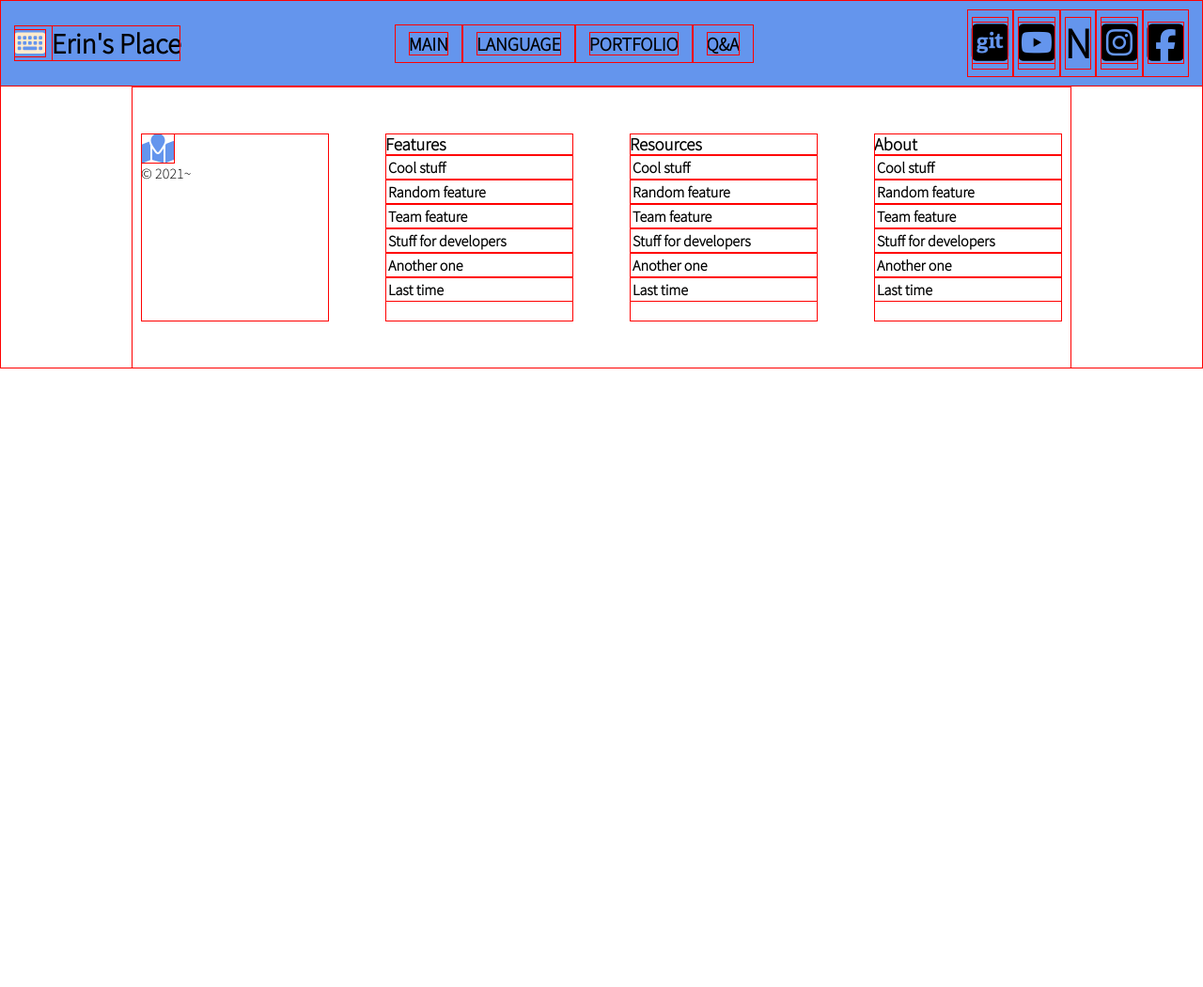
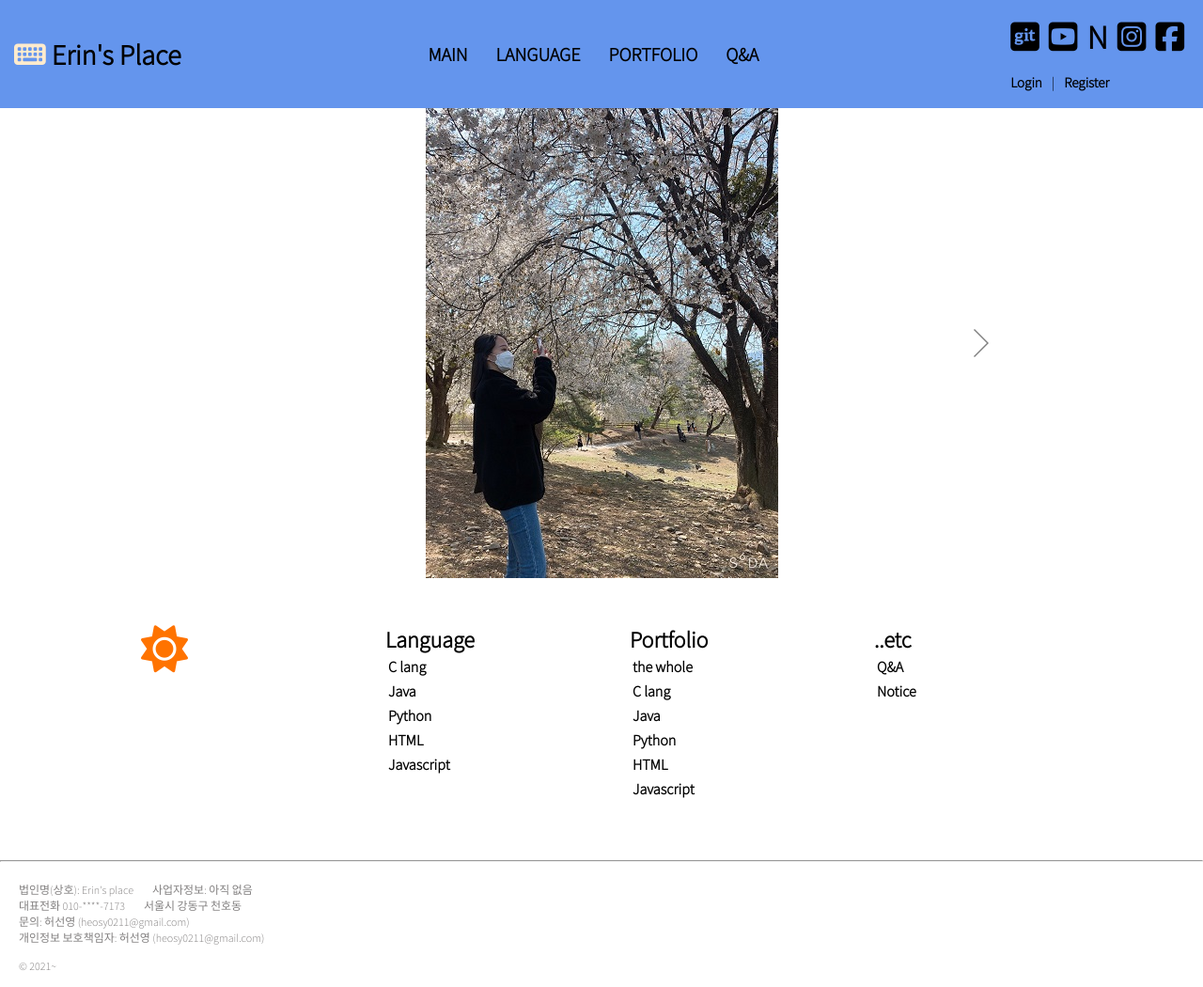
Before and after one commit to dodo0211/project_Erin_place, a PHP site: page / in a window 1280 px wide. Shown: the whole page at 94% size. Before the commit the page ends 392 px from the top, so only its background shows below. Run offline with PHP 8.4, Linux system fonts and the light colour scheme; some libraries are stand-ins or nearby versions.

Commit message:
index.php 구조
이벤트 처리를 제외한 구조 설계 완료

```diff
--- a/css/common.css
+++ b/css/common.css
@@ -1,19 +1,19 @@
-* {
+/* * {
   outline: 1px solid red;
   outline-offset: -1px;
-}
+} */
 
 * {
   font-family: "Source Sans Pro";
   list-style: none;
+  /* 하이퍼텍스트 밑줄이랑 글자색 효과 지우기 */
+  text-decoration: none;
   margin: 0;
   padding: 0;
 }
 
 /* ////////////////////// header ///////////////////// */
 a {
-  /* 하이퍼텍스트 밑줄이랑 글자색 효과 지우기 */
-  text-decoration: none;
   color: black;
   font-weight: bold;
 }
@@ -39,9 +39,7 @@ div.navbar_logo i {
 }
 
 ul.navbar_menu {
-  list-style: none;
   display: flex;
-  padding-left: 0;
   font-size: 20px;
 }
 
@@ -55,14 +53,21 @@ ul.navbar_menu li:hover {
 }
 
 ul.navbar_icons {
-  list-style: none;
   display: flex;
-  padding-left: 0;
 }
 
 ul.navbar_icons li {
   padding: 8px 5px;
-  font-size: 45px;
+  font-size: 35px;
+}
+
+ul.register_login {
+  display: flex;
+}
+
+ul.register_login li {
+  padding: 8px 5px;
+  font-size: 15px;
 }
 
 a.navbar_toggle {
@@ -108,38 +113,88 @@ a.navbar_toggle {
 }
 
 /* ////////////////////// img_slide ///////////////////// */
+/* 슬라이드 컨테이너 (4개 슬라이드, 네비게이션바) */
+.slideshow {
+  /* background-color: black; */
+  min-width: 960px;
+  height: 500px;
+  /* 넘치면 안 보이도록 */
+  overflow: hidden;
+  /* 자식들이 나를 기준으로 이동하도록 처리 */
+  /* static이 되면 자식들이 relative를 가진 body를 기준으로 움직임 */
+  position: relative;
+}
+
+/* 슬라이드 4개를 가지고 있는 컨테이너 */
+.slideshow_slides {
+  /* slideshow(position이 relative)가 부모이며, 그 부모를 따름 */
+  position: absolute;
+  /* 부모가 960px */
+  width: 100%;
+  /* 부모가 465px */
+  height: 100%;
+}
+
+.slideshow_slides .anmaited {
+  -webkit-transition: left 0.3s ease-in;
+  transition: left 0.3s ease-in;
+}
+
+.slideshow_slides > a {
+  /* slideshow(position이 relative)가 부모이며, 그 부모를 따름 */
+  position: absolute;
+  width: 100%;
+  height: 100%;
+  text-align: center;
+}
+
+/* 슬라이드 좌우 네비게이션 */
+.slideshow_nav a {
+  width: 71px;
+  height: 71px;
+  position: absolute;
+  left: 50%;
+  top: 50%;
+  /* 무조건 중앙 정렬 */
+  transform: translateX(-50%) translateY(-50%);
+  background: url("../img/sprites.png") no-repeat;
+  /* 보이지 않는 곳으로 들여쓰기 = prev, next 글자 없애기 */
+  text-indent: -9999em;
+}
+
+.slideshow_nav a.prev {
+  background-position: 0 -20px;
+  margin-left: -400px;
+}
+
+/* 첫번째와 마지막 슬라이드일 때 버튼 숨기기 */
+.slideshow_nav a.disabled {
+  display: none;
+}
+
+.slideshow_nav a.next {
+  background-position: -80px -20px;
+  margin-left: 400px;
+}
 
 /* ////////////////////// footer ///////////////////// */
 footer {
-  width: 1000px;
-  height: 300px;
-  margin: 0 auto;
   display: flex;
-  justify-content: space-between;
-  align-items: center;
+  font-size: 0.75em;
+  color: #838080;
+  padding-top: 20px;
+  margin-left: 20px;
 }
 
-footer div {
-  width: 200px;
-  height: 200px;
-  margin: 10px;
+footer > span > div {
+  display: flex;
+  margin-right: 5px;
 }
 
-footer div.logo i {
-  color: cornflowerblue;
-  font-size: 2rem;
-  font-weight: 700;
+footer > span > div > div {
+  margin-right: 20px;
 }
 
-footer div.features h3 {
-  margin-top: 0;
+footer > span:first-child {
+  flex-grow: 6;
 }
-
-footer ul.features-content {
-  list-style: none;
-}
-
-footer ul.features-content li {
-  padding: 3px;
-  font-weight: 600;
-}
--- /dev/null
+++ b/css/main.css
@@ -0,0 +1,39 @@
+* {
+  margin: 0;
+  padding: 0;
+}
+
+section {
+  width: 1000px;
+  height: 300px;
+  margin: 0 auto;
+  display: flex;
+  justify-content: space-between;
+  align-items: center;
+}
+
+section div {
+  width: 200px;
+  height: 200px;
+  margin: 10px;
+}
+
+section div.logo i {
+  color: rgb(255, 115, 0);
+  font-size: 50px;
+  font-weight: 700;
+}
+
+section ul {
+  list-style: none;
+}
+
+section ul > li {
+  padding: 3px;
+  font-weight: 600;
+}
+
+section li:hover {
+  background-color: cornflowerblue;
+  border-radius: 4px;
+}
--- a/footer.php
+++ b/footer.php
@@ -1,37 +1,18 @@
-<div class="logo"><i class="fas fa-map-marked"></i> <br /> &copy; 2021~</div>
-<div class="features">
-    <h3>Features</h3>
-    <ul class="features-content">
-        <li>Cool stuff</li>
-        <li>Random feature</li>
-        <li>Team feature</li>
-        <li>Stuff for developers</li>
-        <li>Another one</li>
-        <li>Last time</li>
-    </ul>
-</div>
+<span>
+    <div>
+        <div>법인명(상호): Erin's place</div>
+        <div>사업자정보: 아직 없음</div>
+    </div>
 
+    <div>
+        <div>대표전화 010-****-7173</div>
+        <div>서울시 강동구 천호동</div>
+    </div>
 
-<div class="features">
-    <h3>Resources</h3>
-    <ul class="features-content">
-        <li>Cool stuff</li>
-        <li>Random feature</li>
-        <li>Team feature</li>
-        <li>Stuff for developers</li>
-        <li>Another one</li>
-        <li>Last time</li>
-    </ul>
-</div>
+    <div>문의: 허선영 (heosy0211@gmail.com)</div>
+    <div>개인정보 보호책임자: 허선영 (heosy0211@gmail.com)</div>
+    <br>
+    <div>&copy; 2021~</div>
+    <br>
 
-<div class="features">
-    <h3>About</h3>
-    <ul class="features-content">
-        <li>Cool stuff</li>
-        <li>Random feature</li>
-        <li>Team feature</li>
-        <li>Stuff for developers</li>
-        <li>Another one</li>
-        <li>Last time</li>
-    </ul>
-</div>
+</span>
--- a/header.php
+++ b/header.php
@@ -9,12 +9,13 @@
         <!-- 네비게이션 메뉴 -->
         <!-- div도 블록, ul도 블럭이니까 둘 중 하나만 써도 됨 -->
         <ul class="navbar_menu" class="active">
-            <li><a href="#">MAIN</a></li>
+            <li><a href="http://<?php echo $_SERVER['HTTP_HOST']; ?>/project_erin_place/index.php">MAIN</a></li>
             <li><a href="#">LANGUAGE</a></li>
             <li><a href="#">PORTFOLIO</a></li>
             <li><a href="#">Q&A</a></li>
         </ul>
 
+        <div>
             <!-- 네비게이션 아이콘 -->
             <ul class="navbar_icons">
                 <li><a href="https://github.com/dodo0211" target="_blank"><i class="fab fa-git-square"></i></a></li>
@@ -24,8 +25,17 @@
                 <li><a href="#" target="_blank"></a><i class="fab fa-facebook-square"></i></a></li>
             </ul>
 
+            <ul class="register_login">
+                <li><a href="#">Login</a></li>
+                <li>|</li>
+                <li><a href="#">Register</a></li>
+            </ul>
+        </div>
+
         <!-- 햄버거바 -->
         <a href="#" class="navbar_toggle" id="navbar_button"> <i class="fas fa-bars"></i> </a>
 
     </nav>
 </div>
+
+<div><?php include $_SERVER['DOCUMENT_ROOT'] . "/project_erin_place/img_slide.php"; ?></div>
--- a/img_slide.php
+++ b/img_slide.php
@@ -0,0 +1,18 @@
+<body onload="slide_func()">
+    <!-- header > slide container -->
+    <div class="slideshow">
+        <!-- container > nav slide*4 -->
+        <div class="slideshow_slides">
+            <a href="#"><img src="./img/slide1.jpg" alt="slide1"></a>
+            <a href="#"><img src="./img/slide2.jpg" alt="slide2"></a>
+            <a href="#"><img src="./img/slide3.jpg" alt="slide3"></a>
+            <a href="#"><img src="./img/slide4.jpg" alt="slide4"></a>
+        </div>
+
+        <!-- 슬라이드 좌우 네비게이션 -->
+        <div class="slideshow_nav">
+            <a href="#" class="prev">prev</a>
+            <a href="#" class="next">next</a>
+        </div>
+    </div>
+</body>
--- a/index.php
+++ b/index.php
@@ -23,10 +23,12 @@
         <?php include $_SERVER['DOCUMENT_ROOT'] . "/project_erin_place/header.php"; ?>
     </header>
 
-    <!-- section (main) s-->
+    <!-- section (main) -->
     <section>
         <?php include $_SERVER['DOCUMENT_ROOT'] . "/project_erin_place/main.php"; ?>
     </section>
+
+    <hr>
 
     <!-- footer -->
     <footer>
--- /dev/null
+++ b/js/img_slide.js
@@ -0,0 +1,73 @@
+function slide_func() {
+    // 객체변수 선언
+    let slideshow = document.querySelector("div.slideshow");
+    let slideshowSlides = document.querySelector("div.slideshow_slides");
+    let slides = document.querySelectorAll("div.slideshow_slides a");
+    let prev = document.querySelector(".prev");
+    let next = document.querySelector(".next");
+    let slideCount = slides.length;
+    let currentIndex = 0;   //슬라이드 현재 위치 카운트
+    let timer;  //타이머 설정 변수
+
+    // 슬라이드를 가로로 배열
+    for(let i=0; i<slideCount; i++) {
+        let newLeft = i*100 + '%';
+        slides[i].style.left = newLeft;
+    }
+
+    // 슬라이드 이동
+    function gotoSlide(index) {
+        currentIndex = index;
+        let newLeft = -(currentIndex * 100) + '%';
+        slideshowSlides.style.left = newLeft;
+        slideshowSlides.classList.add('animated');
+
+        // 0번이면 prev가 안보이게, 3번이면 next가 안보이게
+        // 클래스에 disabled를 추가하여 css에서 처리할 수 있게
+        (currentIndex === 0)?(prev.classList.add('disabled')):(prev.classList.remove('disabled'));
+        (currentIndex === 3)?(next.classList.add('disabled')):(next.classList.remove('disabled'));
+    }
+
+    // 슬라이드 초기화 위치
+    gotoSlide(0);
+
+    // 좌우 네비게이션바 이벤트핸들러 처리
+    prev.addEventListener('click', function(e) {
+        // a 태그 기능을 막아버림
+        e.preventDefault();
+        let index = currentIndex;
+        index=(index === 0)? slideCount-1: index-1;
+        gotoSlide(index);
+    });
+
+    // 좌우 네비게이션바 이벤트핸들러 처리
+    next.addEventListener('click', function(e) {
+        // a 태그 기능을 막아버림
+        e.preventDefault();
+        let index = currentIndex;
+        index=(index === (slideCount-1))? 0: index+1;
+        gotoSlide(index);
+    });
+
+    // 자동 타이머 기능셋팅
+    function startTimer(){
+        timer = setInterval(function(){
+            let index = (currentIndex + 1) % slideCount;
+            gotoSlide(index);
+        },3000 );
+    }
+    startTimer();
+
+    // 자동타이머 정지
+    slideshowSlides.addEventListener('mouseenter', function(){
+        clearInterval(timer);   //타이머를 정지
+    });
+
+    // 자동타이머 다시 시작
+    slideshowSlides.addEventListener('mouseleave', function(){
+        startTimer();
+    });
+
+    console.log(timer);
+
+}//end of slide_func
--- a/main.php
+++ b/main.php
@@ -0,0 +1,32 @@
+<div class="logo"><i class="fas fa-sun"></i> <br /></div>
+<div>
+    <h2>Language</h2>
+    <ul>
+        <li><a href="#">C lang</a></li>
+        <li><a href="#">Java</a></li>
+        <li><a href="#">Python</a></li>
+        <li><a href="#">HTML</a></li>
+        <li><a href="#">Javascript</a></li>
+    </ul>
+</div>
+
+
+<div>
+    <h2>Portfolio</h2>
+    <ul>
+        <li><a href="#">the whole</a></li>
+        <li><a href="#">C lang</a></li>
+        <li><a href="#">Java</a></li>
+        <li><a href="#">Python</a></li>
+        <li><a href="#">HTML</a></li>
+        <li><a href="#">Javascript</a></li>
+    </ul>
+</div>
+
+<div>
+    <h2>..etc</h2>
+    <ul>
+        <li><a href="#">Q&A</a></li>
+        <li><a href="#">Notice</a></li>
+    </ul>
+</div>
```
Also changed, not shown: img/slide1.jpg (added), img/slide2.jpg (added), img/slide3.jpg (added), img/slide4.jpg (added), img/sprites.png (added). Lines whose indentation alone changed are shown as unchanged.
